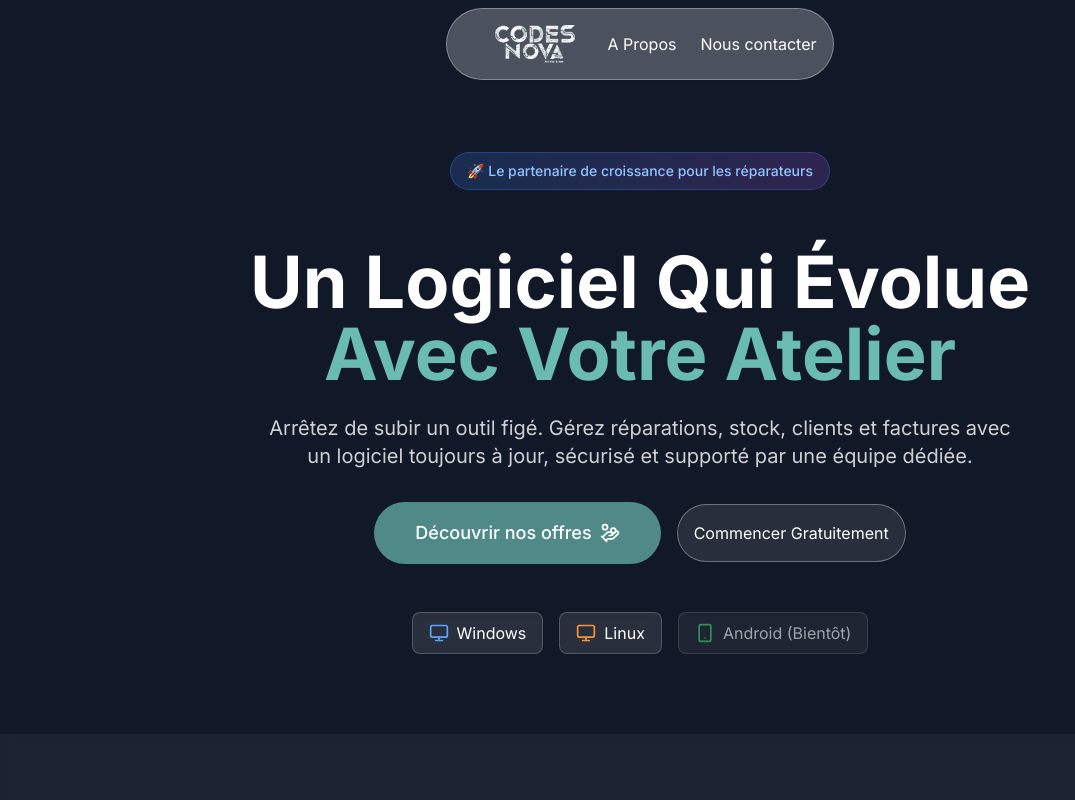
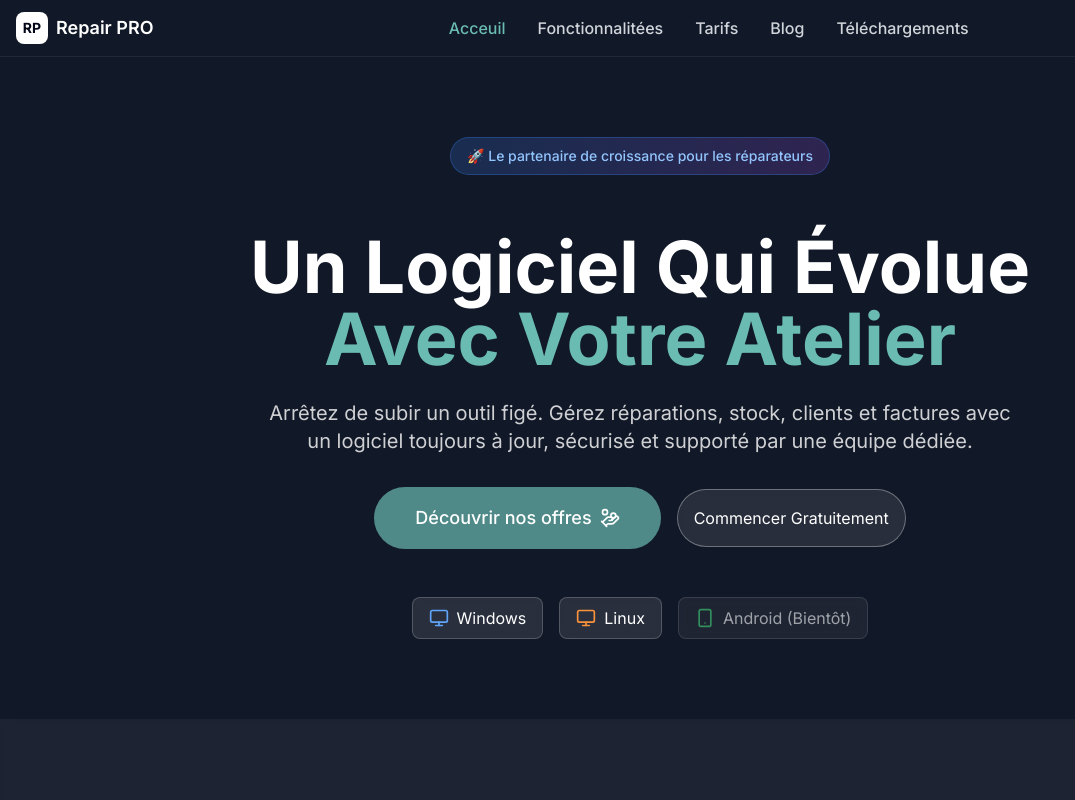
Before and after one commit to yanisFrt/repair-pro-LanP, a Next.js app in the folder apps/repair-pro/: page / in a window 1280 px wide. Shown: the top 800 px of the page, without its empty margins (0-1075 px from the left). Built offline with nearby package versions, Linux system fonts and the light colour scheme.

Commit message:
refactor(navbar): overhaul navigation, add mobile toggle and smooth scroll support

```diff
--- a/apps/repair-pro/src/components/Navbar.tsx
+++ b/apps/repair-pro/src/components/Navbar.tsx
@@ -1,34 +1,111 @@
 "use client";
-import Image from "next/image";
+
+import React, { useState } from "react";
+import { Menu, X } from "lucide-react";
+import { usePathname } from "next/navigation";
+import { AnimatePresence, motion } from "framer-motion";
 
 export const NavBar = () => {
+  const pathname = usePathname();
+  const isRoot = pathname === "/";
+
+  const [isMenuOpen, setIsMenuOpen] = useState(false);
+
+  const navItems = [
+    { name: "Acceuil", href: "/", target: "#" },
+    { name: "Fonctionnalitées", href: "/#features", target: "features" },
+    { name: "Tarifs", href: "/#pricing", target: "pricing" },
+    { name: "Blog", href: "/blog", target: null },
+    { name: "Téléchargements", href: "/download", target: null },
+  ];
+
   const scrollTo = (target: string) => {
-    const aboutSection = document.getElementById(target);
-    aboutSection?.scrollIntoView({ behavior: "smooth" });
+    const section = document.getElementById(target);
+    section?.scrollIntoView({ behavior: "smooth", block: "start" });
   };
 
   return (
-    <div className="sticky top-2 z-50 mx-auto w-fit max-w-7xl px-4">
-      <nav className="rounded-full items-center flex flex-row p-4 border border-gray-100/35 bg-white/25 shadow-black/2 shadow-sm backdrop-blur-sm">
-        <a href="/" className="mx-8">
-          <Image
-            src="/images/logolight.png"
-            alt="logo codesnova"
-            width={80}
-            height={80}
-            className=""
-          />
-        </a>
+    <nav className="bg-[#111827] border-b border-[#1f2937] px-4 py-3">
+      <div className="max-w-7xl mx-auto">
+        <div className="flex items-center justify-between">
+          {/* Logo */}
+          <div className="flex items-center space-x-2">
+            <a href="/" className="flex items-center gap-2">
+              <div className="bg-white text-slate-950 rounded-lg w-8 h-8 flex items-center justify-center font-bold text-sm">
+                RP
+              </div>
+              <span className="text-white font-semibold text-lg">Repair PRO</span>
+            </a>
+          </div>
 
-        <div className=" mx-auto flex flex-row gap-x-6 text-white text-xs sm:text-sm md:text-base">
-          <a href="/#about" className="cursor-pointer">
-            {"A Propos"}
-          </a>
-          <a href="/#contact" onKeyDown={() => scrollTo("contact")} className="cursor-pointer">
-            {"Nous contacter"}
-          </a>
+          {/* Desktop Navigation */}
+          <div className="hidden md:flex items-center space-x-8">
+            {navItems.map((item) => {
+              if (isRoot && item.target)
+                return (
+                  <p
+                    key={item.name}
+                    onClick={() => scrollTo(item.target)}
+                    className={`
+                    transition-colors duration-200 font-medium cursor-pointer
+                  ${item.href === pathname ? "text-custom-teal" : "text-gray-300 hover:text-[#6abbb2]"}
+                  `}
+                  >
+                    {item.name}
+                  </p>
+                );
+
+              return (
+                <a
+                  key={item.name}
+                  href={item.href}
+                  className={`
+                    transition-colors duration-200 font-medium
+                  ${item.href === pathname ? "text-custom-teal" : "text-gray-300 hover:text-[#6abbb2]"}
+                  `}
+                >
+                  {item.name}
+                </a>
+              );
+            })}
+          </div>
+
+          <div className="flex items-center space-x-4">
+            <button
+              onClick={() => setIsMenuOpen(!isMenuOpen)}
+              className="md:hidden p-2 text-gray-300 hover:text-[#6abbb2] transition-colors duration-200"
+            >
+              {isMenuOpen ? <X className="h-6 w-6" /> : <Menu className="h-6 w-6" />}
+            </button>
+          </div>
         </div>
-      </nav>
-    </div>
+
+        {/* Mobile Navigation */}
+        <AnimatePresence>
+          {isMenuOpen && (
+            <motion.div
+              className="md:hidden mt-4 py-4 border-t border-[#1f2937]"
+              initial={{ opacity: 0, y: -20 }}
+              animate={{ opacity: 1, y: 0 }}
+              exit={{ opacity: 0, y: -20 }}
+              transition={{ duration: 0.2, ease: "easeOut" }}
+            >
+              <div className="flex flex-col space-y-4">
+                {navItems.map((item) => (
+                  <a
+                    key={item.name}
+                    href={item.href}
+                    className="text-gray-300 hover:text-[#6abbb2] transition-colors duration-200 font-medium py-2 px-4 rounded-lg hover:bg-[#1d2432]"
+                    onClick={() => setIsMenuOpen(false)}
+                  >
+                    {item.name}
+                  </a>
+                ))}
+              </div>
+            </motion.div>
+          )}
+        </AnimatePresence>
+      </div>
+    </nav>
   );
 };
```
